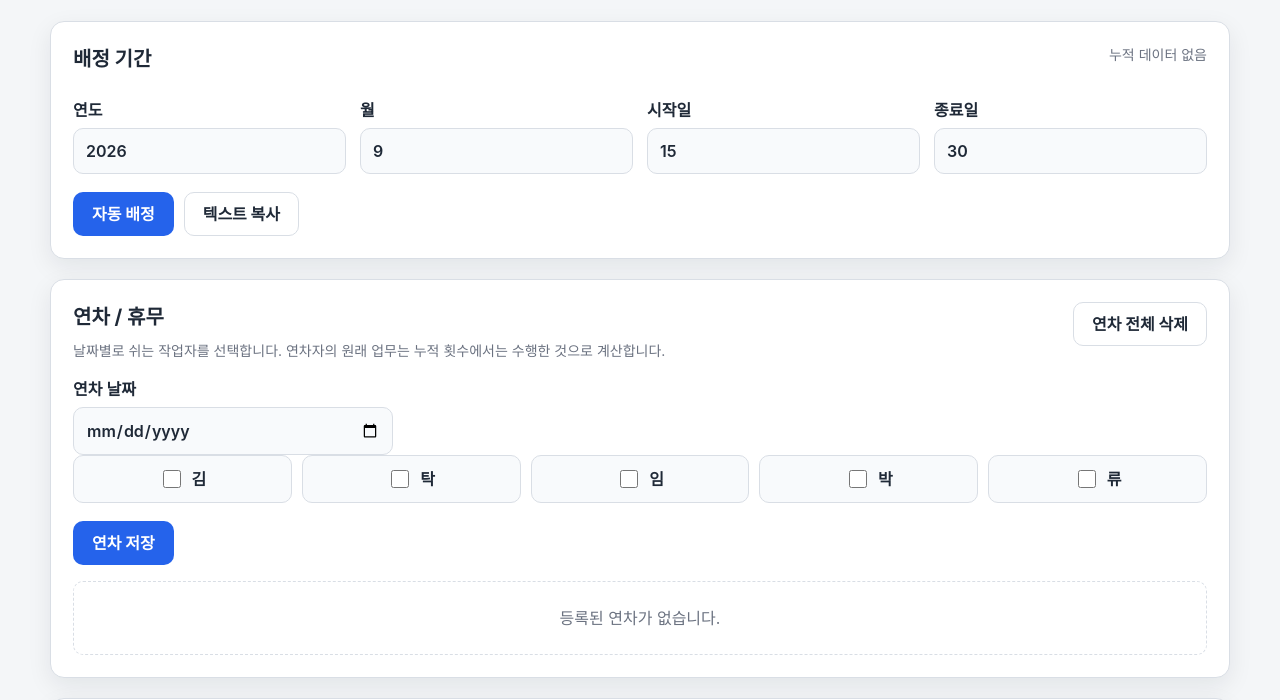
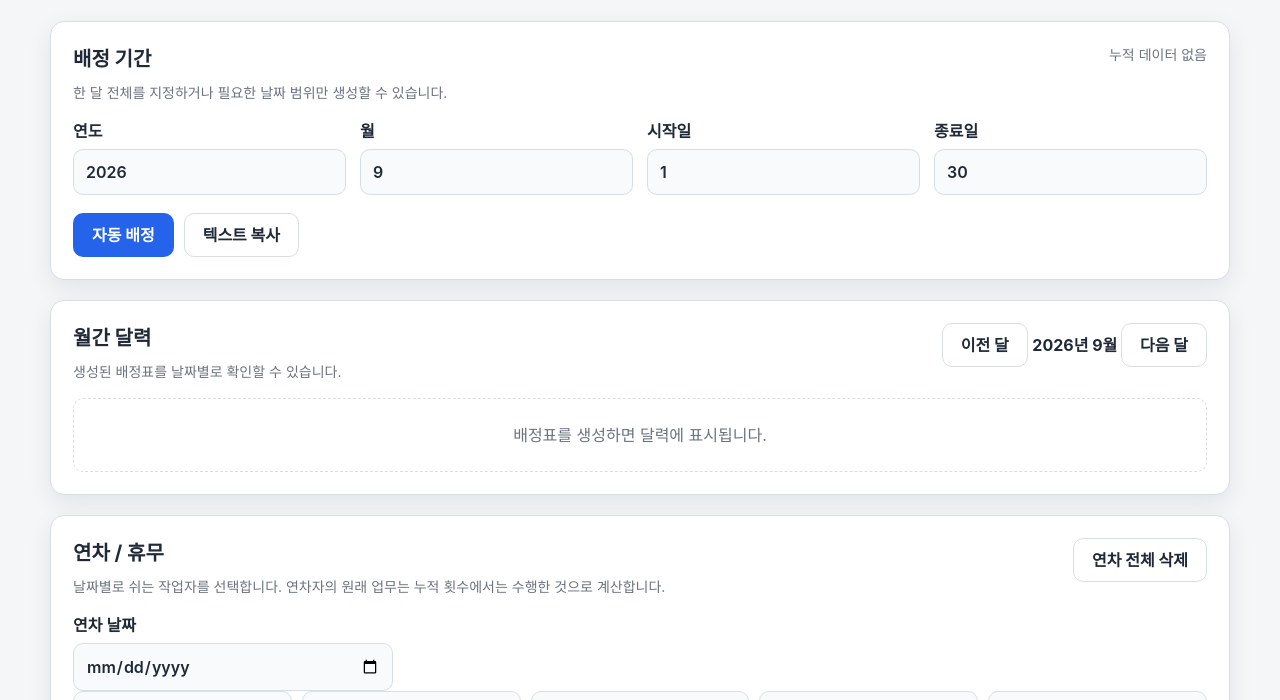
Before and after one commit to acencoff22-rgb/workerSummaryContainer, a plain HTML site: page index.html in a window 1280 px wide. Shown: the part 99-799 px from the top of the page. Drawn offline with Linux system fonts and the light colour scheme.

Commit message:
Update index.html

```diff
--- a/index.html
+++ b/index.html
@@ -48,13 +48,21 @@
 
     <main>
 
-      <!-- 배정 기간 -->
+      <!-- =========================
+           배정 기간
+      ========================== -->
 
       <section class="panel">
 
         <div class="section-header">
 
-          <h2>배정 기간</h2>
+          <div>
+            <h2>배정 기간</h2>
+
+            <p class="help-text">
+              한 달 전체를 지정하거나 필요한 날짜 범위만 생성할 수 있습니다.
+            </p>
+          </div>
 
           <span
             id="dataStatus"
@@ -102,7 +110,7 @@
               type="number"
               min="1"
               max="31"
-              value="15"
+              value="1"
             >
           </label>
 
@@ -146,7 +154,70 @@
       </section>
 
 
-      <!-- 연차 -->
+      <!-- =========================
+           월간 달력
+      ========================== -->
+
+      <section class="panel">
+
+        <div class="section-header">
+
+          <div>
+            <h2>월간 달력</h2>
+
+            <p class="help-text">
+              생성된 배정표를 날짜별로 확인할 수 있습니다.
+            </p>
+          </div>
+
+
+          <div class="calendar-navigation">
+
+            <button
+              id="previousMonthButton"
+              class="secondary-button"
+              type="button"
+            >
+              이전 달
+            </button>
+
+
+            <strong
+              id="calendarTitle"
+              class="calendar-title"
+            >
+              2026년 9월
+            </strong>
+
+
+            <button
+              id="nextMonthButton"
+              class="secondary-button"
+              type="button"
+            >
+              다음 달
+            </button>
+
+          </div>
+
+        </div>
+
+
+        <div
+          id="calendarContainer"
+          class="calendar-container"
+        >
+          <div class="empty-state">
+            배정표를 생성하면 달력에 표시됩니다.
+          </div>
+        </div>
+
+      </section>
+
+
+      <!-- =========================
+           연차
+      ========================== -->
 
       <section class="panel">
 
@@ -271,7 +342,9 @@
       </section>
 
 
-      <!-- GitHub 설정 -->
+      <!-- =========================
+           GitHub 설정
+      ========================== -->
 
       <section class="panel">
 
@@ -282,8 +355,7 @@
             <h2>GitHub 저장 설정</h2>
 
             <p class="help-text">
-              GitHub 저장소 정보를 한 번만 입력하면
-              배정 기록을 저장하기 편해집니다.
+              GitHub 저장소 정보를 한 번만 입력하면 됩니다.
             </p>
 
           </div>
@@ -375,7 +447,9 @@
       </section>
 
 
-      <!-- 배정 규칙 -->
+      <!-- =========================
+           규칙
+      ========================== -->
 
       <section class="panel">
 
@@ -386,6 +460,7 @@
 
           <div class="rule-item">
             <strong>볼분리</strong>
+
             <span>
               김 · 탁 · 임만 가능
             </span>
@@ -394,6 +469,7 @@
 
           <div class="rule-item">
             <strong>볼분리 보조</strong>
+
             <span>
               김 · 탁 · 임만 가능
             </span>
@@ -402,6 +478,7 @@
 
           <div class="rule-item">
             <strong>류</strong>
+
             <span>
               설거지 및 성형보조 /
               분쇄 및 성형보조 /
@@ -412,6 +489,7 @@
 
           <div class="rule-item">
             <strong>박</strong>
+
             <span>
               설거지 및 성형보조 /
               분쇄 및 성형보조
@@ -421,6 +499,7 @@
 
           <div class="rule-item">
             <strong>연차</strong>
+
             <span>
               실제 배정에서는 제외하고
               원래 업무는 누적 횟수에 반영
@@ -430,6 +509,7 @@
 
           <div class="rule-item">
             <strong>누적</strong>
+
             <span>
               최근 6개월 상세 기록 +
               이전 기록의 압축 누적값
@@ -441,7 +521,9 @@
       </section>
 
 
-      <!-- 결과 -->
+      <!-- =========================
+           결과
+      ========================== -->
 
       <section class="panel">
 
@@ -467,7 +549,9 @@
       </section>
 
 
-      <!-- 업무별 -->
+      <!-- =========================
+           업무별 횟수
+      ========================== -->
 
       <section class="panel">
 
@@ -488,7 +572,9 @@
       </section>
 
 
-      <!-- 작업자별 -->
+      <!-- =========================
+           작업자별 횟수
+      ========================== -->
 
       <section class="panel">
 
@@ -506,7 +592,9 @@
       </section>
 
 
-      <!-- GitHub 저장 -->
+      <!-- =========================
+           GitHub 저장
+      ========================== -->
 
       <section class="panel">
 
@@ -517,8 +605,7 @@
             <h2>GitHub 저장</h2>
 
             <p class="help-text">
-              현재 데이터를 JSON으로 복사하고
-              GitHub의 history.json 편집 화면을 엽니다.
+              JSON을 자동으로 복사하고 GitHub 편집 화면을 엽니다.
             </p>
 
           </div>
@@ -567,7 +654,9 @@
       </section>
 
 
-      <!-- 데이터 관리 -->
+      <!-- =========================
+           데이터 관리
+      ========================== -->
 
       <section class="panel">
 
@@ -578,7 +667,7 @@
             <h2>데이터 관리</h2>
 
             <p class="help-text">
-              JSON 파일을 이용해 전체 데이터를 백업하고 복원할 수 있습니다.
+              JSON 파일로 데이터를 백업하고 복원할 수 있습니다.
             </p>
 
           </div>
```
